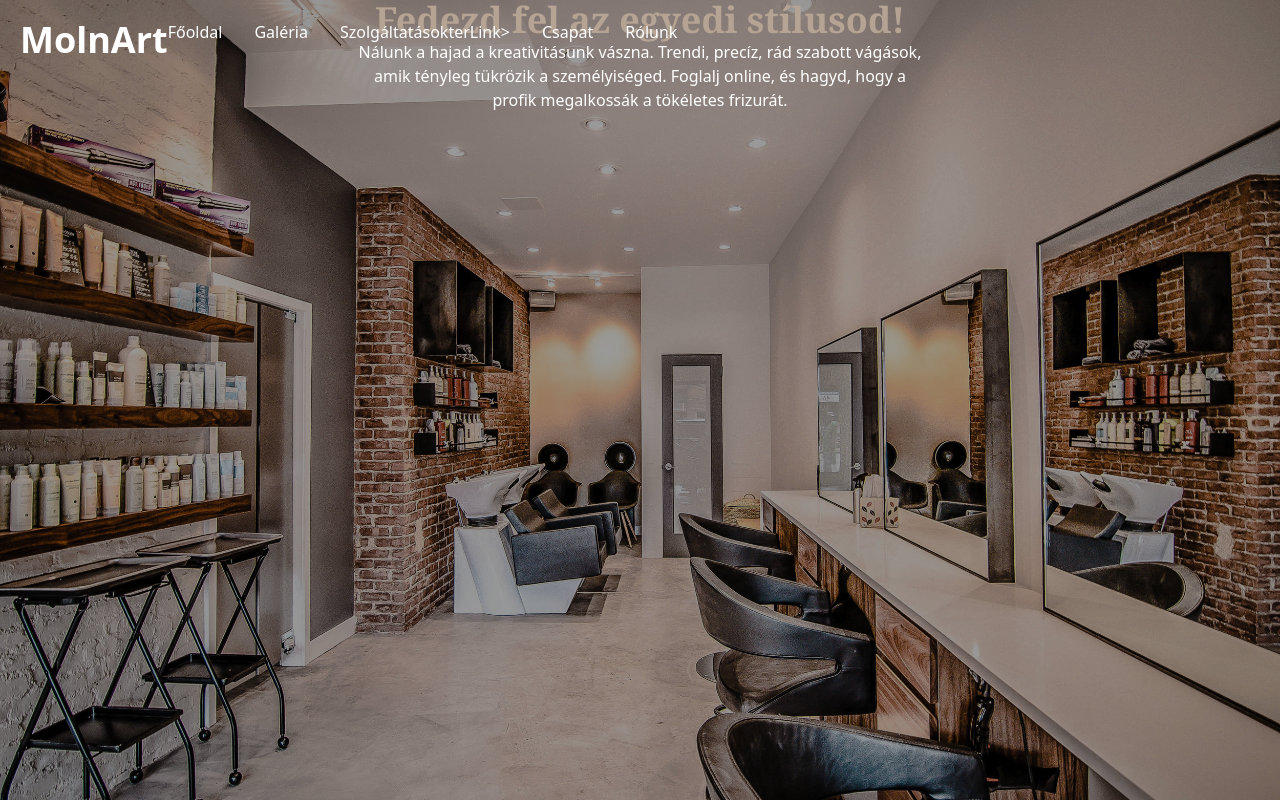
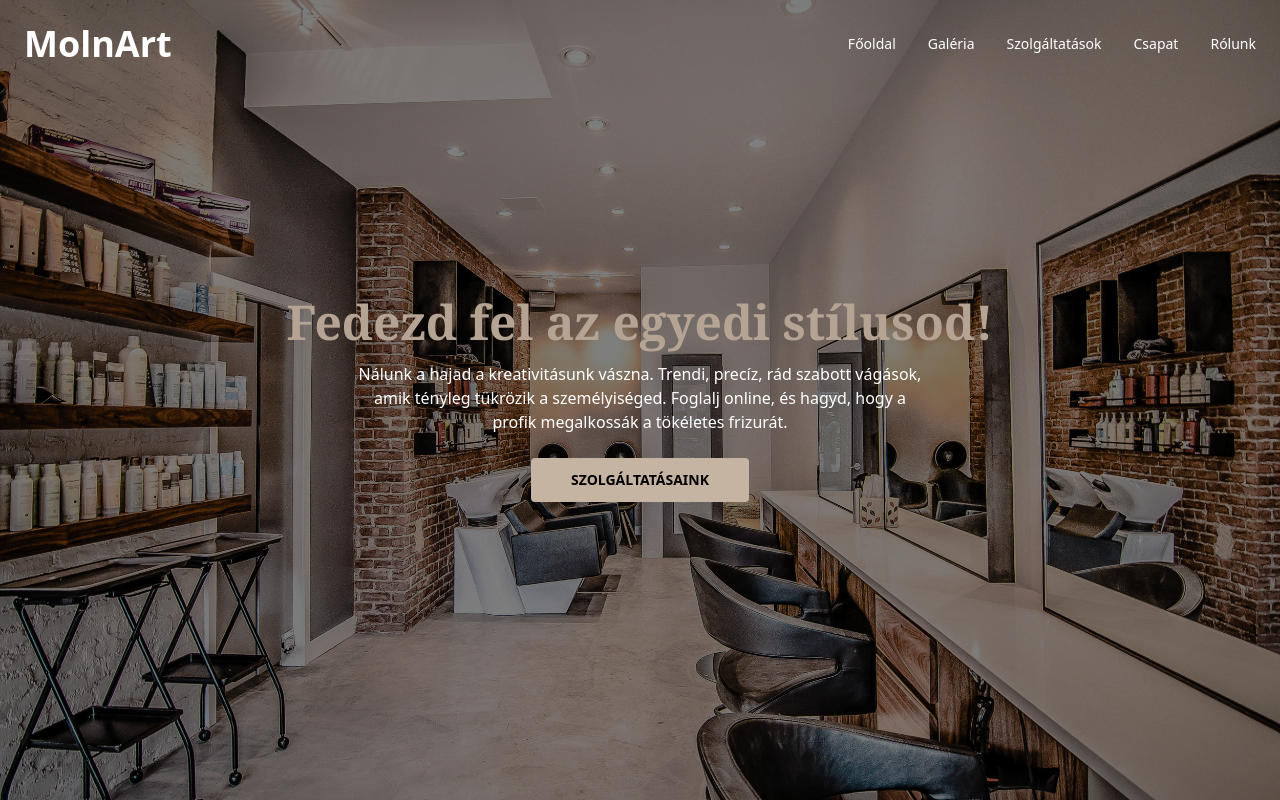
Before and after one commit to SzMarcell01/FodraszSzalon, a Vue app in the folder frontend/: page / in a window 1280 px wide. Built offline with nearby package versions, Linux system fonts and the light colour scheme; the HTML template or start-up script is replaced by a standard one.

Commit message:
landingpage

```diff
--- a/frontend/src/components/layout/BaseHeader.vue
+++ b/frontend/src/components/layout/BaseHeader.vue
@@ -1,6 +1,47 @@
 <template>
 
-      <nav class="absolute max-w-375 mx-auto">
+<div class="relative w-full min-h-screen">
+  <nav class="absolute top-0 left-0 w-full z-10">
+    <div class="max-w-7xl mx-auto flex justify-between items-center p-6">
+      <RouterLink to="/" class="flex items-center">
+        <span class="self-center text-4xl font-semibold text-white">MolnArt</span>
+      </RouterLink>
+      <ul class="flex space-x-8 text-white text-sm font-medium">
+        <li class="text-white"><a href="#">Főoldal</a></li>
+        <li class="text-white"><a href="#">Galéria</a></li>
+        <li class="text-white"><a href="#">Szolgáltatások</a></li>
+        <li class="text-white"><a href="#">Csapat</a></li>
+        <li class="text-white"><a href="#">Rólunk</a></li>
+      </ul>
+    </div>
+  </nav>
+
+  <div class="w-full min-h-screen bg-cover bg-center bg-[url('/bg.jpg')]">
+    <div class="absolute inset-0 bg-black/50 flex items-center justify-center">
+      <div class="text-center text-white px-4 max-w-3xl">
+        <h1 class="text-5xl text-[rgb(181_164_148)] font-bold font-serif mb-4">
+          Fedezd fel az egyedi stílusod!
+        </h1>
+
+        <p class="mb-6">
+          Nálunk a hajad a kreativitásunk vászna. Trendi, precíz, rád szabott vágások,<br class="hidden md:block">
+          amik tényleg tükrözik a személyiséged. Foglalj online, és hagyd, hogy a <br class="hidden md:block">
+          profik megalkossák a tökéletes frizurát.
+        </p>
+
+        <button class="bg-[#c5b4a2] hover:bg-[#b3a18f] text-black px-10 py-3 rounded-sm transition duration-300 uppercase text-sm font-semibold">
+          Szolgáltatásaink
+        </button>
+      </div>
+    </div>
+  </div>
+</div>
+  <!--
+
+
+  <div class="w-full min-h-screen bg-cover bg-center bg-[url('/bg.jpg')] ">
+    <div class=" bg-black/40 min-h-screen">
+      <nav class=" max-w-375 mx-auto">
         <div class="flex justify-between p-5">
           <RouterLink to="/" class="flex items-center space-x-3">
             <span class="self-center text-4xl font-semibold text-white">MolnArt</span>
@@ -10,18 +51,13 @@
             <ul class="flex flex-col p-4 md:flex-row md:p-0 md:space-x-8">
               <li class="text-white"><a href="#">Főoldal</a></li>
               <li class="text-white"><a href="#">Galéria</a></li>
-              <li class="text-white"><a href="#">SzolgáltatásokterLink</a>></li>
+              <li class="text-white"><a href="#">SzolgáltatásokterLink</a></li>
               <li class="text-white"><a href="#">Csapat</a></li>
               <li class="text-white"><a href="#">Rólunk</a></li>
             </ul>
           </div>
         </div>
       </nav>
-
-  <div class="w-full min-h-screen bg-cover bg-center bg-[url('/bg.jpg')] ">
-    <div class=" bg-black/40 min-h-screen">
-
-
       <div class="flex items-center justify-center px-6">
         <div class="text-center text-white">
           <h1 class="text-4xl text-[rgb(181_164_148)] font-bold font-serif">Fedezd fel az egyedi stílusod!</h1>
@@ -31,6 +67,7 @@
     </div>
 
   </div>
+  -->
 </template>
 
 <script>
```
